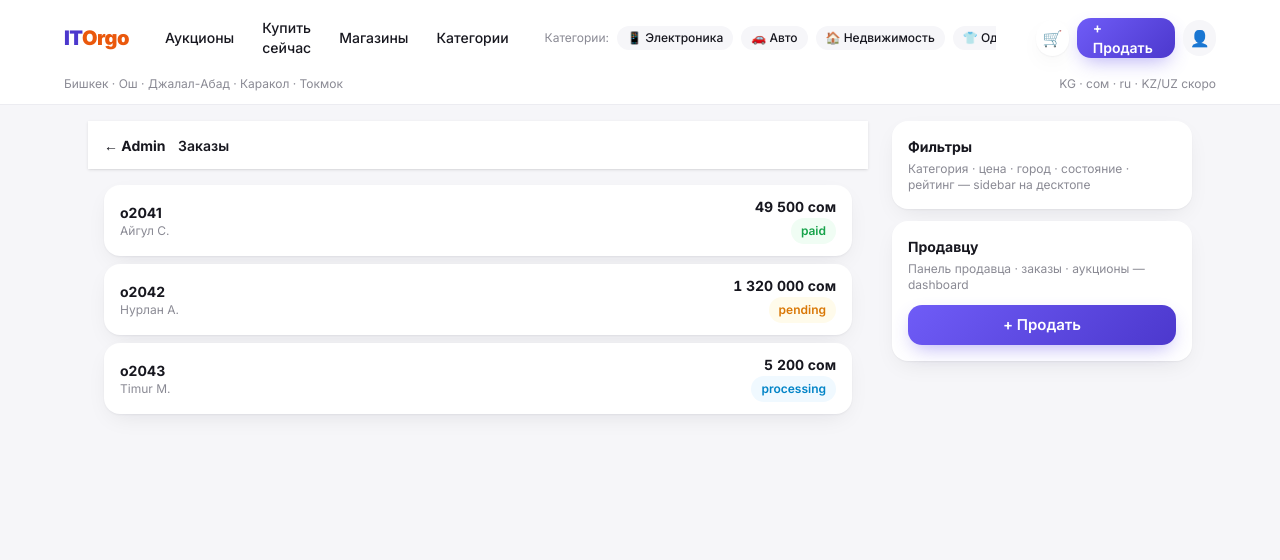
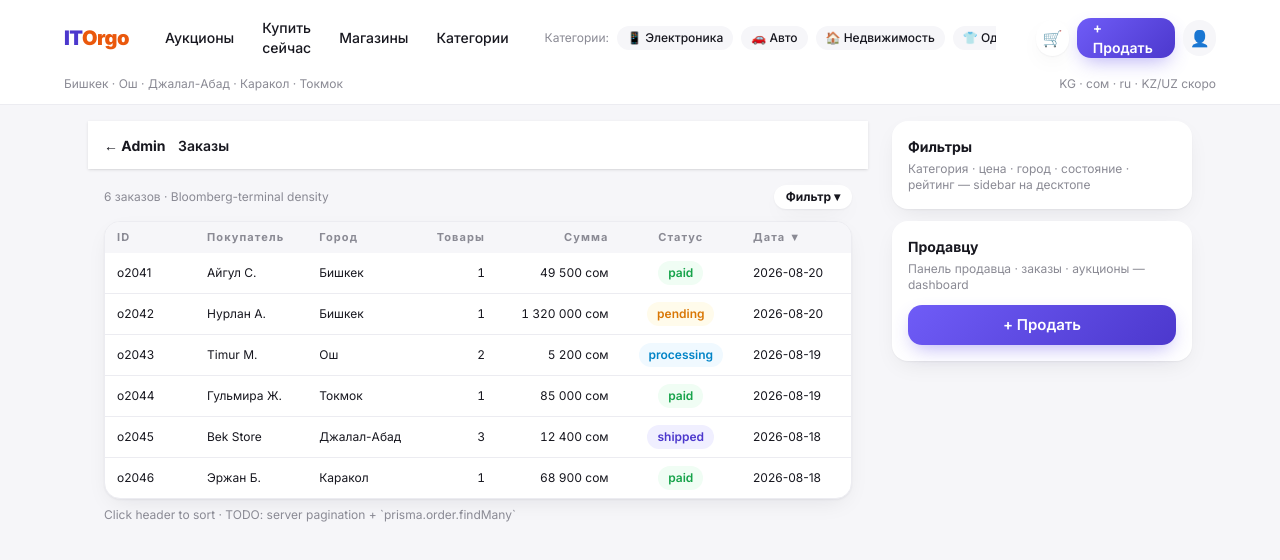
Before and after one commit to atabayhakan/itorgo, a Next.js app: page /admin/orders in a window 1280 px wide. Shown: the top 560 px of the page. Built offline with nearby package versions, Linux system fonts and the light colour scheme.

Commit message:
admin: data-dense table (Bloomberg-terminal density) for orders

```diff
--- a/src/app/admin/orders/page.tsx
+++ b/src/app/admin/orders/page.tsx
@@ -1,3 +1,9 @@
+"use client";
+
+// @ts-nocheck
+import { DataDenseTable, type Column } from "@/components/admin/DataDenseTable";
+import { formatKGS } from "@/lib/data/mock-data";
+
 function Shell({ title, children }: { title: string; children: React.ReactNode }) {
   return (
     <main className="min-h-dvh bg-surface-dim">
@@ -9,29 +15,44 @@ function Shell({ title, children }: { title: string; children: React.ReactNode }
   );
 }
 
+type Row = { id: string; buyer: string; items: number; total: number; status: string; at: string; city: string };
+
+const rows: Row[] = [
+  { id: "o2041", buyer: "Айгул С.", items: 1, total: 49500, status: "paid", at: "2026-08-20", city: "Бишкек" },
+  { id: "o2042", buyer: "Нурлан А.", items: 1, total: 1320000, status: "pending", at: "2026-08-20", city: "Бишкек" },
+  { id: "o2043", buyer: "Timur M.", items: 2, total: 5200, status: "processing", at: "2026-08-19", city: "Ош" },
+  { id: "o2044", buyer: "Гульмира Ж.", items: 1, total: 85000, status: "paid", at: "2026-08-19", city: "Токмок" },
+  { id: "o2045", buyer: "Bek Store", items: 3, total: 12400, status: "shipped", at: "2026-08-18", city: "Джалал-Абад" },
+  { id: "o2046", buyer: "Эржан Б.", items: 1, total: 68900, status: "paid", at: "2026-08-18", city: "Каракол" },
+];
+
+const tone: Record<string, string> = {
+  paid: "bg-success-bg text-success",
+  pending: "bg-warning-bg text-warning",
+  processing: "bg-info-bg text-info",
+  shipped: "bg-brand-50 text-brand-700",
+  delivered: "bg-success-bg text-success",
+};
+
 export default function AdminOrdersPage() {
-  const orders = [
-    { id: "o2041", buyer: "Айгул С.", total: 49500, status: "paid" },
-    { id: "o2042", buyer: "Нурлан А.", total: 1320000, status: "pending" },
-    { id: "o2043", buyer: "Timur M.", total: 5200, status: "processing" },
+  const cols: Column<Row>[] = [
+    { key: "id", header: "ID", width: "90px", sortable: true },
+    { key: "buyer", header: "Покупатель", sortable: true },
+    { key: "city", header: "Город" },
+    { key: "items", header: "Товары", align: "right", width: "70px" },
+    { key: "total", header: "Сумма", align: "right", sortable: true, render: (r) => formatKGS(r.total) + " сом" },
+    { key: "status", header: "Статус", align: "center", render: (r) => <span className={`chip ${tone[r.status] ?? "bg-surface-sunken"}`}>{r.status}</span> },
+    { key: "at", header: "Дата", width: "110px", sortable: true },
   ];
-  const tone: Record<string, string> = { paid: "bg-success-bg text-success", pending: "bg-warning-bg text-warning", processing: "bg-info-bg text-info" };
+
   return (
     <Shell title="Заказы">
-      <ul className="space-y-2">
-        {orders.map((o) => (
-          <li key={o.id} className="flex items-center justify-between rounded-2xl bg-surface px-4 py-3 shadow-card">
-            <div>
-              <p className="text-sm font-bold">{o.id}</p>
-              <p className="text-xs text-ink-faint">{o.buyer}</p>
-            </div>
-            <div className="text-right">
-              <p className="text-sm font-bold tabular-nums">{o.total.toLocaleString("ru-RU")} сом</p>
-              <span className={`chip ${tone[o.status]}`}>{o.status}</span>
-            </div>
-          </li>
-        ))}
-      </ul>
+      <div className="mb-3 flex items-center justify-between text-xs">
+        <span className="text-ink-faint">{rows.length} заказов · Bloomberg-terminal density</span>
+        <span className="rounded-full bg-surface px-3 py-1 font-bold shadow-card">Фильтр ▾</span>
+      </div>
+      <DataDenseTable columns={cols} rows={rows as unknown as Row[] & Record<string, unknown>[]} sortKey="at" sortDir="desc" />
+      <p className="mt-2 text-xs text-ink-faint">Click header to sort · TODO: server pagination + `prisma.order.findMany`</p>
     </Shell>
   );
 }
--- /dev/null
+++ b/src/components/admin/DataDenseTable.tsx
@@ -0,0 +1,66 @@
+"use client";
+
+export type Column<T> = {
+  key: keyof T | string;
+  header: string;
+  width?: string;
+  align?: "left" | "right" | "center";
+  render?: (row: T) => React.ReactNode;
+  sortable?: boolean;
+};
+
+export function DataDenseTable<T extends Record<string, unknown>>({
+  columns,
+  rows,
+  onSort,
+  sortKey,
+  sortDir = "asc",
+}: {
+  columns: Column<T>[];
+  rows: T[];
+  onSort?: (key: string) => void;
+  sortKey?: string;
+  sortDir?: "asc" | "desc";
+}) {
+  return (
+    <div className="overflow-auto rounded-2xl border border-line bg-surface shadow-card">
+      <table className="w-full min-w-[640px] border-collapse text-xs">
+        <thead className="sticky top-0 bg-surface-dim text-[11px] font-bold tracking-widest text-ink-faint">
+          <tr>
+            {columns.map((c) => (
+              <th
+                key={String(c.key)}
+                style={c.width ? { width: c.width } : undefined}
+                className={`whitespace-nowrap px-3 py-2 ${c.align === "right" ? "text-right" : c.align === "center" ? "text-center" : "text-left"} ${c.sortable ? "cursor-pointer select-none hover:text-ink" : ""}`}
+                onClick={() => c.sortable && onSort?.(String(c.key))}
+              >
+                <span className="inline-flex items-center gap-1">
+                  {c.header}
+                  {c.sortable && sortKey === String(c.key) && <span>{sortDir === "asc" ? "▲" : "▼"}</span>}
+                </span>
+              </th>
+            ))}
+          </tr>
+        </thead>
+        <tbody className="divide-y divide-line text-xs">
+          {rows.map((r, i) => (
+            <tr key={String((r as Record<string, unknown>).id ?? i)} className="hover:bg-surface-dim/60">
+              {columns.map((c) => (
+                <td key={String(c.key)} className={`px-3 py-2 ${c.align === "right" ? "text-right tabular-nums" : c.align === "center" ? "text-center" : ""}`}>
+                  {c.render ? c.render(r) : String((r as Record<string, unknown>)[String(c.key)] ?? "—")}
+                </td>
+              ))}
+            </tr>
+          ))}
+          {rows.length === 0 && (
+            <tr>
+              <td colSpan={columns.length} className="px-3 py-8 text-center text-ink-faint">
+                Нет данных
+              </td>
+            </tr>
+          )}
+        </tbody>
+      </table>
+    </div>
+  );
+}
```
